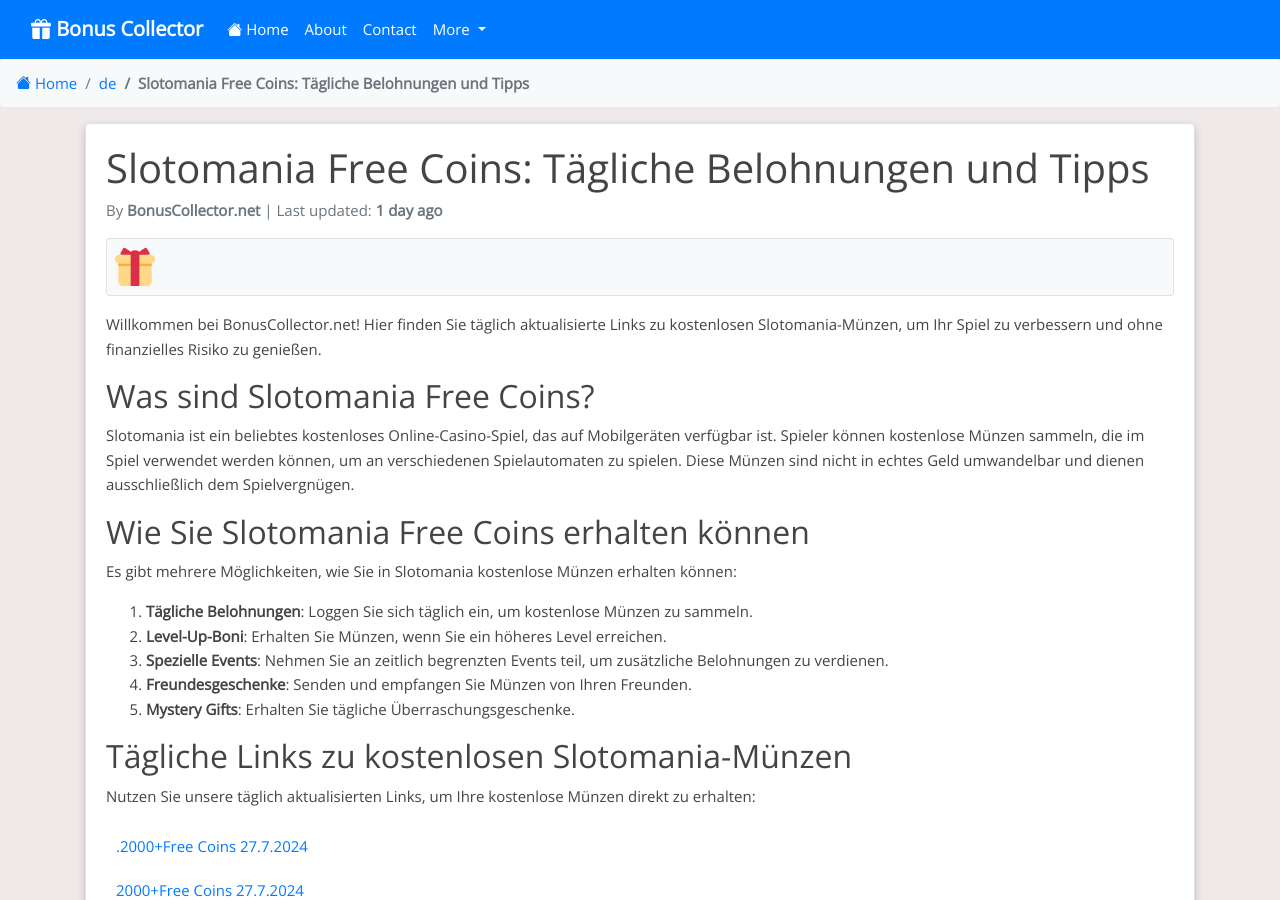
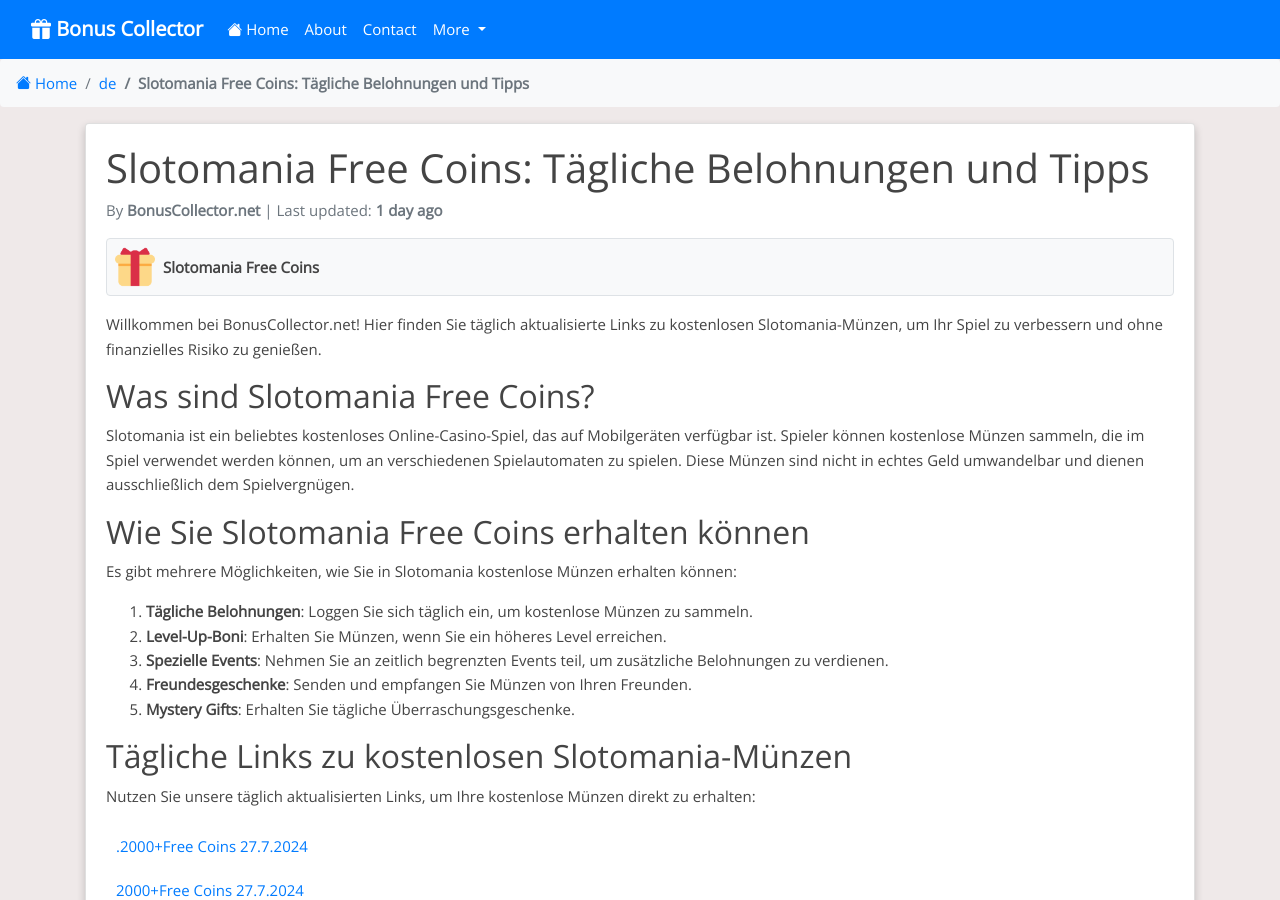
Before and after one commit to Prollad99/bs-net, a Jekyll site: the page built from de/_posts/2024-07-18-slotomania.md, in a window 1280 px wide and 900 px high. Built offline with Jekyll 4.4.1, drawn with Linux system fonts in a browser that asks for light colours; nearby versions of some CDN libraries; comment, search, counter and statistics services are not loaded.

Commit message:
Update 2024-07-18-slotomania.md

```diff
--- a/de/_posts/2024-07-18-slotomania.md
+++ b/de/_posts/2024-07-18-slotomania.md
@@ -9,6 +9,8 @@
 permalink: /de/slotomania-free-coins/
 image: /assets/images/gifts.svg
 include_file: slotomania.html
+manifest: /manifests/de/slotomania.json
+app_name: "Slotomania Free Coins"
 ---
 
 Willkommen bei BonusCollector.net! Hier finden Sie täglich aktualisierte Links zu kostenlosen Slotomania-Münzen, um Ihr Spiel zu verbessern und ohne finanzielles Risiko zu genießen.
```
